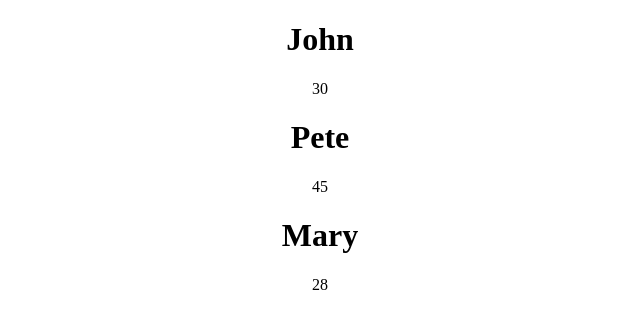
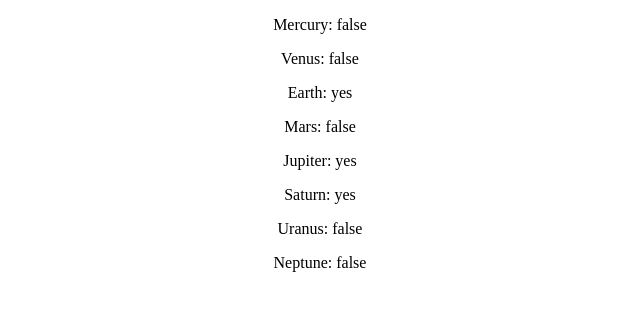
Before and after one commit to haithemmihoubi/learning-react-js, a React (Create React App) app: page / in a window 1280 px wide. Shown: the top 328 px of the page, without its empty margins (320-960 px from the left). Built offline with nearby package versions, Linux system fonts and the light colour scheme.

Commit message:
reactjs map

```diff
--- a/src/App.js
+++ b/src/App.js
@@ -1,4 +1,6 @@
 import './App.css';
+import UserComponent from "./User";
+import {PlanetComponent} from "./PanetComponent";
 
 function App() {
     let isGreen = true;
@@ -7,10 +9,22 @@ function App() {
         {name: 'Pete', age: 45},
         {name: 'Mary', age: 28}
     ];
+
+    let planets= [
+        {name: 'Mercury', isGasPlanet: false},
+        {name: 'Venus', isGasPlanet: false},
+        {name: 'Earth', isGasPlanet: true},
+        {name: 'Mars', isGasPlanet: false},
+        {name: 'Jupiter', isGasPlanet: true},
+        {name: 'Saturn', isGasPlanet: true},
+        {name: 'Uranus', isGasPlanet: false},
+        {name: 'Neptune', isGasPlanet: false}
+    ];
     return (
         <div className="App">
+
             {
-                users.map(user => <UserComponent name={user.name} age={user.age}/>)
+                planets.map(planet => <PlanetComponent name={planet.name} isGasPlanet={planet.isGasPlanet}/>)
 
             }
 
@@ -18,15 +32,6 @@ function App() {
     );
 }
 
-const UserComponent = (props) => {
-    return (
-        <div>
-            <h1>{props.name}</h1>
-            <p>{props.age}</p>
-        </div>
-
-    );
-}
 
 
 export default App;
--- /dev/null
+++ b/src/PanetComponent.js
@@ -0,0 +1,8 @@
+export const PlanetComponent = (props) => {
+  return (
+    <div>
+        <p>{props.name}: {props.isGasPlanet?"yes":"false"}</p>
+
+    </div>
+    );
+}
--- /dev/null
+++ b/src/User.js
@@ -0,0 +1,11 @@
+const UserComponent = (props) => {
+    return (
+        <div>
+            <h1>{props.name}</h1>
+            <p>{props.age}</p>
+        </div>
+
+    );
+}
+
+export default UserComponent;
```
